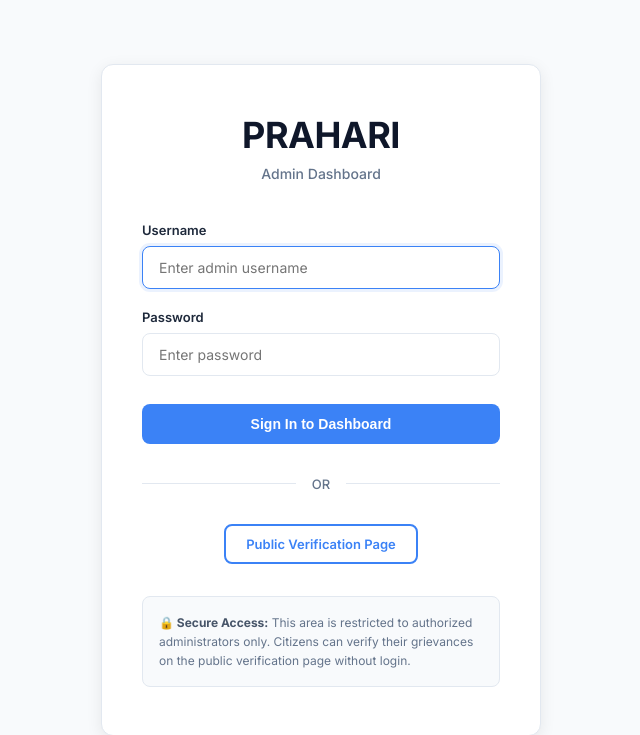
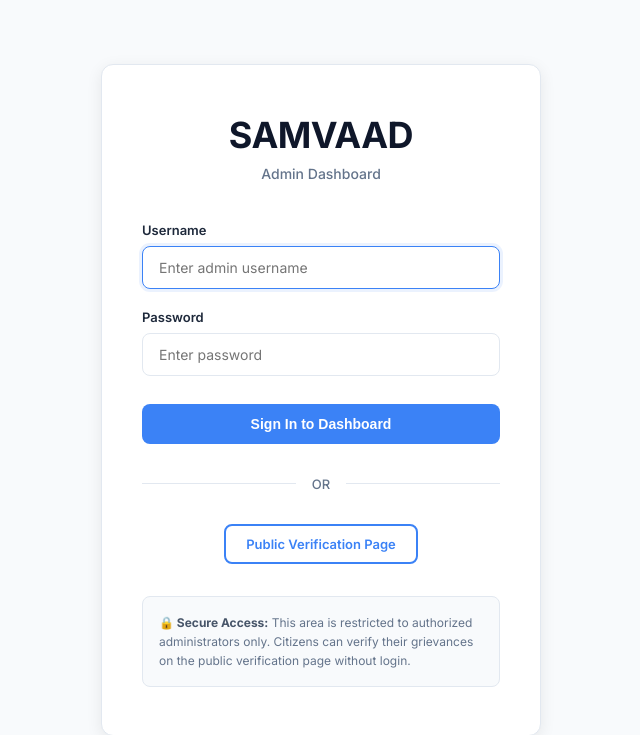
Before and after one commit to Project-exhibhtion-group24/Samvaad, a Flask app: page /login in a window 1280 px wide. Shown: the top 735 px of the page, without its empty margins (319-959 px from the left). Run offline with Flask 3, Linux system fonts and the light colour scheme.

Commit message:
changes in UI

```diff
--- a/app.py
+++ b/app.py
@@ -16,7 +16,7 @@ load_dotenv()
 
 app = Flask(__name__)
 app.secret_key = os.getenv('SECRET_KEY')
-prahari_chain = Blockchain()
+samvaad_chain = Blockchain()
 grievance_db = {}  # in-memory storage for grievances
 
 ADMIN_USERNAME = os.getenv('ADMIN_USERNAME')
@@ -46,11 +46,11 @@ def get_greeting():
     """Returns time-appropriate greeting in Hinglish"""
     hour = datetime.datetime.now().hour
     if hour < 12:
-        return "Namaste. Aap ka swagat hai Prahari mein."
+        return "Namaste. Aap ka swagat hai Samvaad mein."
     elif hour < 18:
-        return "Namaste. Prahari helpline mein aapka swagat hai."
+        return "Namaste. Samvaad helpline mein aapka swagat hai."
     else:
-        return "Namaste. Prahari mein aapka swagat hai."
+        return "Namaste. Samvaad mein aapka swagat hai."
 
 def get_state_code(state_name):
     """Extracts 2-letter code from state name"""
@@ -107,7 +107,7 @@ def send_resolution_sms(phone_number, grievance_id):
     """Sends SMS when grievance is resolved"""
     try:
         message = twilio_client.messages.create(
-            body=f"Your grievance (ID: {grievance_id}) has been resolved. Thank you for using PRAHARI.",
+            body=f"Your grievance (ID: {grievance_id}) has been resolved. Thank you for using SAMVAAD.",
             from_=TWILIO_NUMBER,
             to=my_mobile_number
         )
@@ -371,13 +371,13 @@ def process_audio_async(recording_url, g_id):
                 grievance_db[g_id]['ai_report'] = ai_analysis
 
                 # register on blockchain
-                blockchain_result = prahari_chain.add_data(g_id, file_hash, 'Pending')
+                blockchain_result = samvaad_chain.add_data(g_id, file_hash, 'Pending')
 
                 # maintain local chain as backup
-                previous_block = prahari_chain.get_last_block()
+                previous_block = samvaad_chain.get_last_block()
                 if previous_block:
-                    previous_hash = prahari_chain.hash(previous_block)
-                    prahari_chain.create_block(proof=len(grievance_db), previous_hash=previous_hash)
+                    previous_hash = samvaad_chain.hash(previous_block)
+                    samvaad_chain.create_block(proof=len(grievance_db), previous_hash=previous_hash)
 
                 print(f"✅ Background processing complete for {g_id}")
         else:
@@ -434,21 +434,21 @@ def logout():
 @app.route("/dashboard")
 @login_required
 def admin():
-    chain_length = len(prahari_chain.chain) if hasattr(prahari_chain, 'chain') else 0
+    chain_length = len(samvaad_chain.chain) if hasattr(samvaad_chain, 'chain') else 0
     pending_db = {k: v for k, v in grievance_db.items() if v.get('status') == 'Pending'}
     return render_template('admin.html', db=pending_db, chain_len=chain_length, view='dashboard', all_db=grievance_db)
 
 @app.route("/all_grievances")
 @login_required
 def all_grievances():
-    chain_length = len(prahari_chain.chain) if hasattr(prahari_chain, 'chain') else 0
+    chain_length = len(samvaad_chain.chain) if hasattr(samvaad_chain, 'chain') else 0
     return render_template('admin.html', db=grievance_db, chain_len=chain_length, view='all', all_db=grievance_db)
 
 @app.route("/analytics")
 @login_required
 def analytics():
     """Generates analytics dashboard with category breakdown"""
-    chain_length = len(prahari_chain.chain) if hasattr(prahari_chain, 'chain') else 0
+    chain_length = len(samvaad_chain.chain) if hasattr(samvaad_chain, 'chain') else 0
 
     total = len(grievance_db)
     pending = sum(1 for v in grievance_db.values() if v.get('status') == 'Pending')
@@ -501,11 +501,11 @@ def update_status():
 @app.route("/verify_blockchain")
 def verify_blockchain():
     search_id = request.args.get('id', None)
-    report = prahari_chain.get_verification_report()
+    report = samvaad_chain.get_verification_report()
 
     search_result = None
     if search_id:
-        search_result = prahari_chain.find_grievance_in_chain(search_id)
+        search_result = samvaad_chain.find_grievance_in_chain(search_id)
         if search_result.get('found'):
             if search_id in grievance_db:
                 search_result['grievance'] = grievance_db[search_id]
@@ -514,12 +514,12 @@ def verify_blockchain():
 
 @app.route("/api/verify", methods=['GET'])
 def api_verify():
-    report = prahari_chain.get_verification_report()
+    report = samvaad_chain.get_verification_report()
     return jsonify(report)
 
 @app.route("/verify_grievance/<grievance_id>")
 def verify_grievance(grievance_id):
-    result = prahari_chain.find_grievance_in_chain(grievance_id)
+    result = samvaad_chain.find_grievance_in_chain(grievance_id)
     return jsonify(result)
 
 @app.route("/api/check_analysis/<g_id>")
@@ -542,7 +542,7 @@ def diagnostic():
     return jsonify({
         'status': 'ok',
         'grievances_count': len(grievance_db),
-        'blockchain_length': len(prahari_chain.chain) if hasattr(prahari_chain, 'chain') else 0,
+        'blockchain_length': len(samvaad_chain.chain) if hasattr(samvaad_chain, 'chain') else 0,
         'script_exists': os.path.exists('static/script.js'),
         'script_size': os.path.getsize('static/script.js') if os.path.exists('static/script.js') else 0,
         'recordings_exist': os.path.exists('static/recordings'),
--- a/templates/admin.html
+++ b/templates/admin.html
@@ -4,7 +4,7 @@
 <head>
     <meta charset="UTF-8">
     <meta name="viewport" content="width=device-width, initial-scale=1.0">
-    <title>PRAHARI - Admin Dashboard</title>
+    <title>SAMVAAD - Admin Dashboard</title>
     <link rel="stylesheet" href="/static/style.css">
     <link rel="preconnect" href="https://fonts.googleapis.com">
     <link rel="preconnect" href="https://fonts.gstatic.com" crossorigin>
@@ -16,7 +16,7 @@
         <!-- Sidebar -->
         <aside class="sidebar">
             <div class="sidebar-content">
-                <div class="brand">PRAHARI</div>
+                <div class="brand">SAMVAAD</div>
                 <nav class="nav-menu">
                     <a href="/dashboard"
                         class="nav-item {% if view == 'dashboard' or not view %}active{% endif %}">Dashboard</a>
--- a/templates/login.html
+++ b/templates/login.html
@@ -4,7 +4,7 @@
 <head>
     <meta charset="UTF-8">
     <meta name="viewport" content="width=device-width, initial-scale=1.0">
-    <title>Admin Login - PRAHARI</title>
+    <title>Admin Login - SAMVAAD</title>
     <link rel="preconnect" href="https://fonts.googleapis.com">
     <link rel="preconnect" href="https://fonts.gstatic.com" crossorigin>
     <link href="https://fonts.googleapis.com/css2?family=Inter:wght@400;500;600;700;800&display=swap" rel="stylesheet">
@@ -185,7 +185,7 @@
 <body>
     <div class="login-container">
         <div class="logo-section">
-            <div class="brand-name">PRAHARI</div>
+            <div class="brand-name">SAMVAAD</div>
             <div class="brand-subtitle">Admin Dashboard</div>
         </div>
 
--- a/templates/verify.html
+++ b/templates/verify.html
@@ -3,7 +3,7 @@
 <head>
     <meta charset="UTF-8">
     <meta name="viewport" content="width=device-width, initial-scale=1.0">
-    <title>Blockchain Verification - PRAHARI</title>
+    <title>Blockchain Verification - SAMVAAD</title>
     <link rel="preconnect" href="https://fonts.googleapis.com">
     <link rel="preconnect" href="https://fonts.gstatic.com" crossorigin>
     <link href="https://fonts.googleapis.com/css2?family=Inter:wght@400;500;600;700;800&display=swap" rel="stylesheet">
@@ -55,7 +55,7 @@
 </head>
 <body>
     <div class="navbar">
-        <div class="brand">PRAHARI</div>
+        <div class="brand">SAMVAAD</div>
         <a href="/login" class="back-btn">← Admin Login</a>
     </div>
 
@@ -161,7 +161,7 @@
                     <p style="color: #065f46; font-size: 13px; margin: 0;">
                         <strong>🛡️ Tamper Proof:</strong> This record is cryptographically secured.
                         {% if search_result.source == 'ETHEREUM_BLOCKCHAIN' %}
-                        It exists on the public Ethereum Sepolia network and cannot be deleted or altered by the Prahari admins.
+                        It exists on the public Ethereum Sepolia network and cannot be deleted or altered by the Samvaad admins.
                         {% endif %}
                     </p>
                 </div>
```
